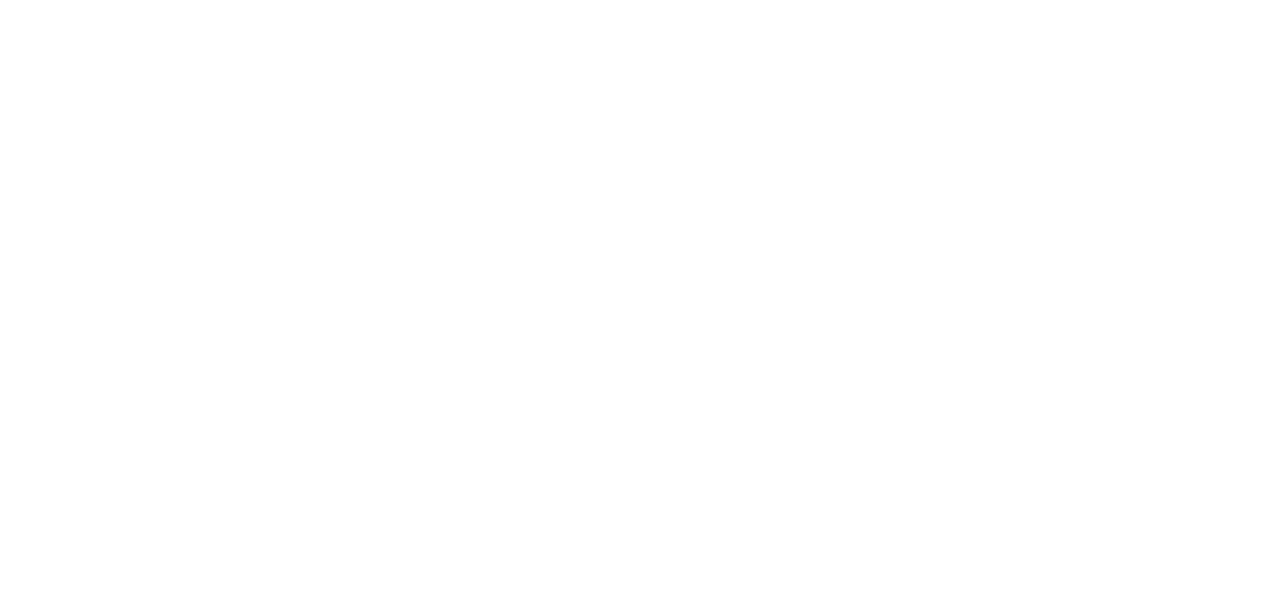
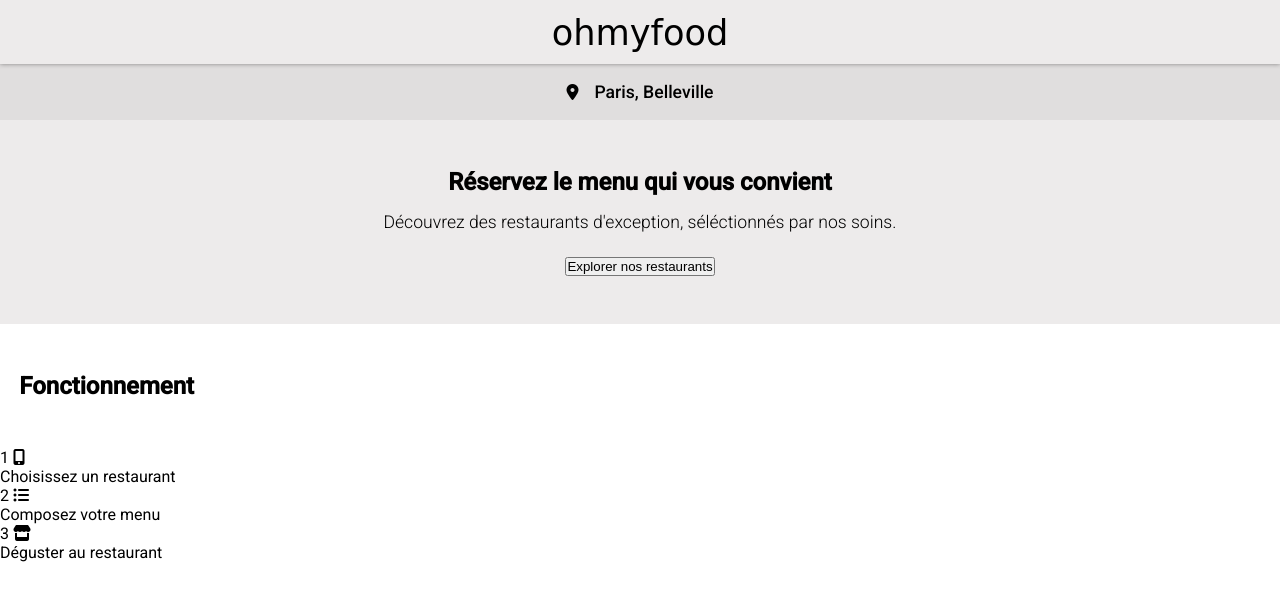
Before and after one commit to OliviaG-dev/OC_P3_11102021, a website: page index.html in a window 1280 px wide. Drawn offline with Linux system fonts and the light colour scheme; a web font is replaced by a local one.

Commit message:
add header and info box

```diff
--- a/index.html
+++ b/index.html
@@ -14,5 +14,51 @@
 
 <body>
 
+<!---------------------------- Header ------------------------------------------------->
+    <header>
+        <h1 class="logo">ohmyfood</h1>
+    </header>
+    <main>
+<!---------------------------- Section 1 ------------------------------------------------->
+        <section>
+            <div class="located">
+                <i class="fas fa-map-marker-alt"></i>
+                <p class="located__text">Paris, Belleville</p>
+            </div>
+            <div class="infobox">
+                <h2>Réservez le menu qui vous convient</h2>
+                <p>Découvrez des restaurants d'exception, séléctionnés par nos soins.</p>
+                <button class="">Explorer nos restaurants</button>
+            </div>
+        </section>
+<!---------------------------- Section 2 ------------------------------------------------->
+        <section class="manual">
+            <h2 class="manual__title">Fonctionnement</h2>
+            <div class="manual__box">
+                <div class="manual__item">
+                    <span class="manual__circle">1</span>
+                    <i class="fas fa-mobile-alt"></i>
+                    <h3 class="manual__text">Choisissez un restaurant</h3>
+                </div>
+                <div class="manual__item">
+                    <span class="manual__circle">2</span>
+                    <i class="fas fa-list-ul"></i>
+                    <h3 class="manual__text">Composez votre menu</h3>
+                </div>
+                <div class="manual__item">
+                    <span class="manual__circle">3</span>
+                    <i class="fas fa-store"></i>
+                    <h3 class="manual__text">Déguster au restaurant</h3>
+                </div>
+            </div>
+        </section>
+
+
+
+        <section></section>
+    </main>
+    <footer>
+
+    </footer>
 </body>
 </html>
--- a/sass/main.scss
+++ b/sass/main.scss
@@ -2,6 +2,74 @@
 @import "./utils/functions";
 @import "./utils/mixins";
 @import "./utils/extensions";
+@import "./utils/placeholders";
 
 @import "./base/base";
 @import "./base/typography";
+
+/**************Header*****************/
+header {
+    height: 4rem;
+    width: 100%;
+    @extend %flexcenter;
+    box-shadow: 0 0 0.28rem rgba(0, 0, 0, 0.425);
+    position: relative;
+    z-index: 10;
+    background: rgba(236, 234, 234, 0.938);;
+
+    .logo {
+        font-size: 2.2em;
+    }
+}
+
+/*************Located****************/
+
+.located {
+    height: 3.5rem;
+    background: #e0dede;
+    @extend %flexcenter;
+
+        &__text {
+            font-size: 1.1em;
+            font-weight: 500;
+            padding-left: 1rem;
+        }
+}
+
+/**************Information************/
+
+.infobox {
+    padding: 2rem 1.5rem 3rem 1.5rem;
+    text-align: center;
+    background: rgba(236, 234, 234, 0.938);
+    width: 100%;
+
+
+        h2 {
+            font-size: 1.5em;
+            padding: 1rem 3rem;
+            font-weight: 700;
+        }
+
+        p {
+            font-size: 1.1em;
+            padding-bottom: 1.5rem;
+            font-weight: 300;
+        }
+}
+
+/***************Manual***************/
+
+.manual {
+    width: 100%;
+
+    &__title{
+        font-size: 1.5em;
+        padding: 3rem 1.2rem;
+        font-weight: 700;
+    }
+}
+
+.manual__box {
+
+}
--- /dev/null
+++ b/sass/utils/_placeholders.scss
@@ -0,0 +1,5 @@
+%flexcenter {
+	display: flex;
+    justify-content: center;
+    align-items: center;
+}
```
Also changed, not shown: public/css/style.css, sass/base/_base.scss (line endings or trailing spaces), sass/utils/_variables.scss (line endings or trailing spaces), 1 other file.
